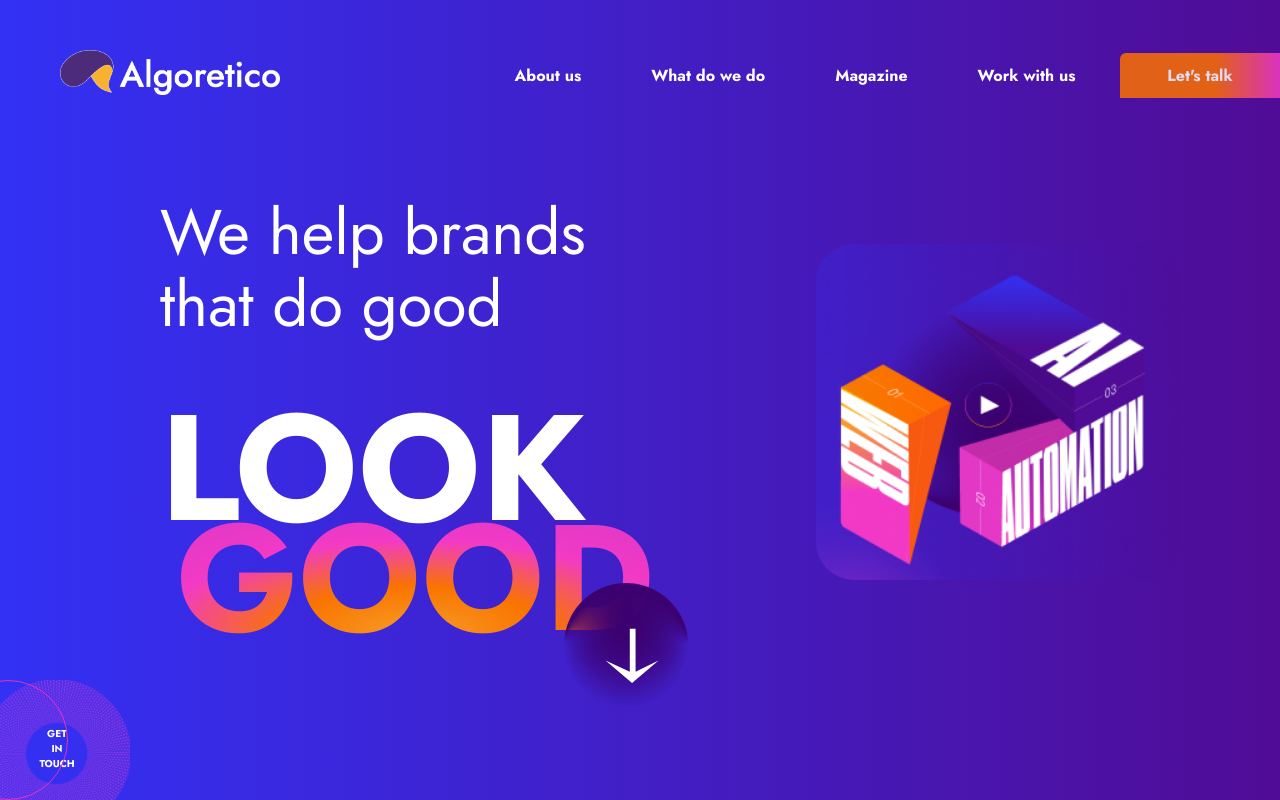
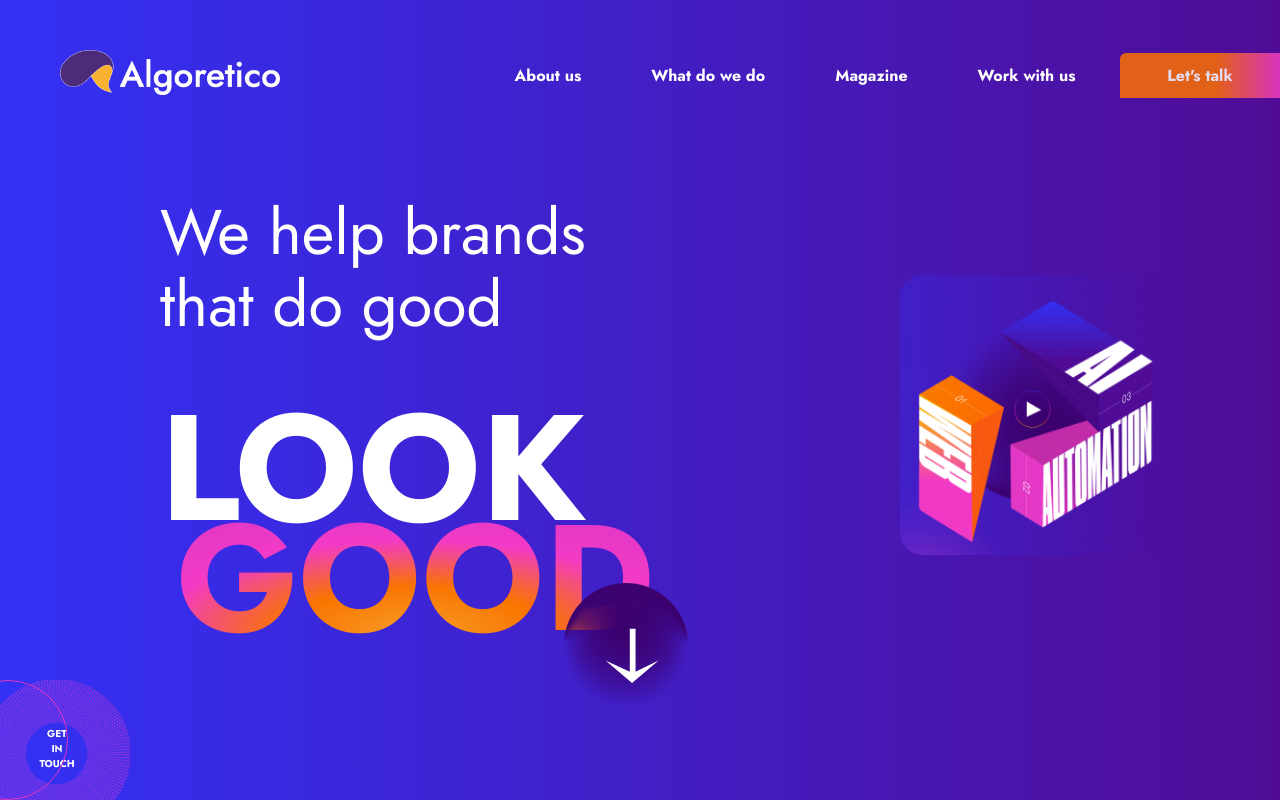
Before and after one commit to eidsid/Algoretico-portfolio, a React (Create React App) app: page / in a window 1280 px wide. Built offline with nearby package versions, Linux system fonts and the light colour scheme.

Commit message:
complete  section one in home component

```diff
--- a/src/components/home/sections/section1/Section1.js
+++ b/src/components/home/sections/section1/Section1.js
@@ -3,7 +3,9 @@ import group1 from "assetss/images/Group 10.png";
 import "./style.scss";
 import { Link } from "react-router-dom";
 import bannerImg from "assetss/images/banner.png";
+import { useState } from "react";
 const Section1 = () => {
+  const [showVideo, setshowVideo] = useState(false);
   return (
     <div className="section1">
       <div className="left">
@@ -15,7 +17,27 @@ const Section1 = () => {
       </div>
       <div className="right">
         <img src={bannerImg} alt="" />
+        <div className="button" onClick={() => setshowVideo(!showVideo)}></div>
+        {showVideo ? (
+          <div className="vedoshow">
+            <iframe
+              width="560"
+              height="315"
+              src="https://www.youtube.com/embed/wXNv-x5zVgE"
+              title="YouTube video player"
+              frameborder="0"
+              allow="accelerometer; autoplay; clipboard-write; encrypted-media; gyroscope; picture-in-picture"
+              allowfullscreen
+            ></iframe>
+            <div className="button" onClick={() => setshowVideo(!showVideo)}>
+              X
+            </div>
+          </div>
+        ) : (
+          ""
+        )}
       </div>
+
       <div className="bottom-circel">
         <div className="circle"></div>
         <img src={group1} alt="get in touch icon" />
--- a/src/components/home/sections/section1/style.scss
+++ b/src/components/home/sections/section1/style.scss
@@ -36,10 +36,46 @@
         }
     }
     .right {
+        width: 300px;
+        height: 300px;
+        border: 10px solid transparent;
+        border-radius: 2rem;
+        overflow: hidden;
+        position: relative;
+        @include flex();
         img {
-            width: 30vw;
-            border: 10px solid transparent;
-            border-radius: 3rem;
+            position: absolute;
+            top: 0;
+            left: 0;
+            width: 100%;
+            height: 100%;
+        }
+        .button {
+            z-index: 1;
+            width: 50px;
+            height: 50px;
+            border-radius: 50%;
+            cursor: pointer;
+        }
+        .vedoshow {
+            width: 100%;
+            height: 100%;
+            background-color: rgba(0, 0, 0, 0.527);
+            position: fixed;
+            top: 0;
+            left: 0;
+            @include flex();
+            .button {
+                margin-top: -355px;
+                margin-left: 0rem;
+                background-color: rgba(0, 0, 0, 0.452);
+                border-radius: 0;
+                font-weight: 700;
+                @include flex();
+                &:hover {
+                    opacity: 0.7;
+                }
+            }
         }
     }
     .bottom-circel {
```
